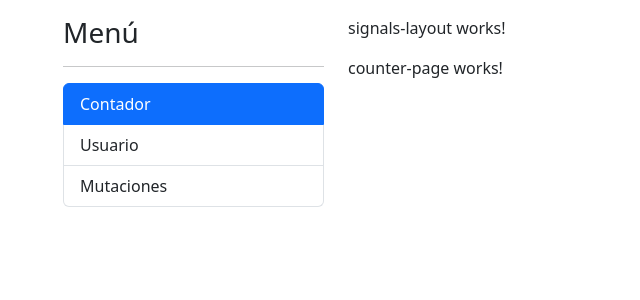
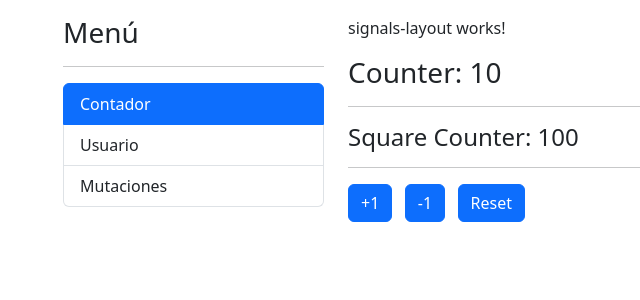
Before and after one commit to abelborit/angular-directives-and-signals-app, an Angular app: page /signals/counter in a window 1280 px wide. Shown: the top 300 px of the page, without its empty margins (19-659 px from the left). Built offline with nearby package versions, Linux system fonts and the light colour scheme.

Commit message:
[FEAT] counter-page.component (signal)

```diff
--- a/src/app/signals/pages/counter-page/counter-page.component.html
+++ b/src/app/signals/pages/counter-page/counter-page.component.html
@@ -1 +1,14 @@
-<p>counter-page works!</p>
+<h3>Counter: {{ counter() }}</h3>
+<hr />
+
+<h4>Square Counter: {{ squareCounter() }}</h4>
+<hr />
+
+<button class="btn btn-primary" (click)="increaseBy(1)">+1</button>
+&nbsp;
+
+<button class="btn btn-primary" (click)="increaseBy(-1)">-1</button>
+&nbsp;
+
+<!-- con las señales se puede establecer el valor de una propiedad de forma directa como en este caso, en este caso no habría la necesidad de crear una función en el archivo counter-page.component.ts y luego que aquí se mande a llamar, es un beneficio que nos dan las señales para establecer valores a las propiedades de forma directa -->
+<button class="btn btn-primary" (click)="counter.set(0)">Reset</button>
--- a/src/app/signals/pages/counter-page/counter-page.component.ts
+++ b/src/app/signals/pages/counter-page/counter-page.component.ts
@@ -1,8 +1,46 @@
-import { Component } from '@angular/core';
+import { Component, computed, signal } from '@angular/core';
 
+/* también se puede crear señales fuera del componente y estas también son reactivas como por ejemplo utilizar el método set, update
+y mutate, etc */
+const name = signal('**Nombre fuera del componente**');
+name.set('**Nombre actualizado**');
 @Component({
   selector: 'signals-counter-page',
   templateUrl: './counter-page.component.html',
   styleUrls: ['./counter-page.component.css'],
 })
-export class CounterPageComponent {}
+export class CounterPageComponent {
+  /* se creó el constructor(){} solo para llamar el console.log() y mostrar el name */
+  constructor() {
+    console.log(name());
+  }
+
+  /* FORMA 1: manera tradicional */
+  // public counter = 10;
+
+  /* FORMA 2: con signals o señales */
+  /* las señales por defecto son WritableSignal<colocar tipo>, es decir, las señales se pueden cambiar y manipular y eso tiene sentido al momento de crear un servicio que exponga data donde esa data será de solo lectura */
+  public counter = signal(10);
+
+  /* para crear una señal computada o un signal computado de solo lectura se tiene que usar computed() que recibe una función de computación, es decir, recibe una función en la cual podemos retornar un valor y basado en ese valor de la señal que se coloque cuando cambie esa señal este valor computado se volverá a computar entonces mi squareCounter siempre va a estar pendiende de las señales que tenga adentro de este método computado y va a actualizar todos los lugares donde se esté usando este squareCounter */
+  /* IMPORTANTE: este squareCounter es una señal de solo lectura, es decir no se puede modificar por ejemplo en la función increaseBy */
+  public squareCounter = computed(() => this.counter() * this.counter());
+
+  increaseBy(value: number): void {
+    /* FORMA 1: usando set pero set se usa más que todo para establecer un valor */
+    // this.counter.set(this.counter() + value);
+
+    /* FORMA 2: usando update que se usa más que todo para actualizar un valor y update() pide una función de actualización donde esa función de actualización tiene el valor actual de la señal y lo que sea que se regrese será el nuevo valor de la señal, es decir, actualmente el valor de la señal es currentValue y lo que regresa esta función de actualización del update() será el currentValue + value que será el nuevo valor */
+    this.counter.update((currentValue) => currentValue + value);
+
+    /* squareCounter es de solo lectura y NO se podrá modificar */
+    // this.squareCounter() + 1;
+    // this.squareCounter().set(); // ni si quiera viene el método set() ni update() ni mutate()
+  }
+}
+
+/* ******************************************************************************************************************* */
+/* ¿Se pueden usar los signals como estado globlal? ¿Se puede tener un archivo similar a un store en el que se maneje signals y que hagan la función de un gestor de estado global como ngRX o Redux? */
+/*
+Sí se puede usar Signals en Angular como un gestor de estado global, similar a cómo se usaría NgRx o Redux. Lo que haría es crear un archivo que tenga una clase llamada algo como SignalsStoreService, colocar una variable de estado como un Signal donde implementaría métodos como setState para establecer el estado completo, un set para actualizar solo una propiedad y un select para seleccionar una propiedad del estado por ejemplo.
+*/
```
